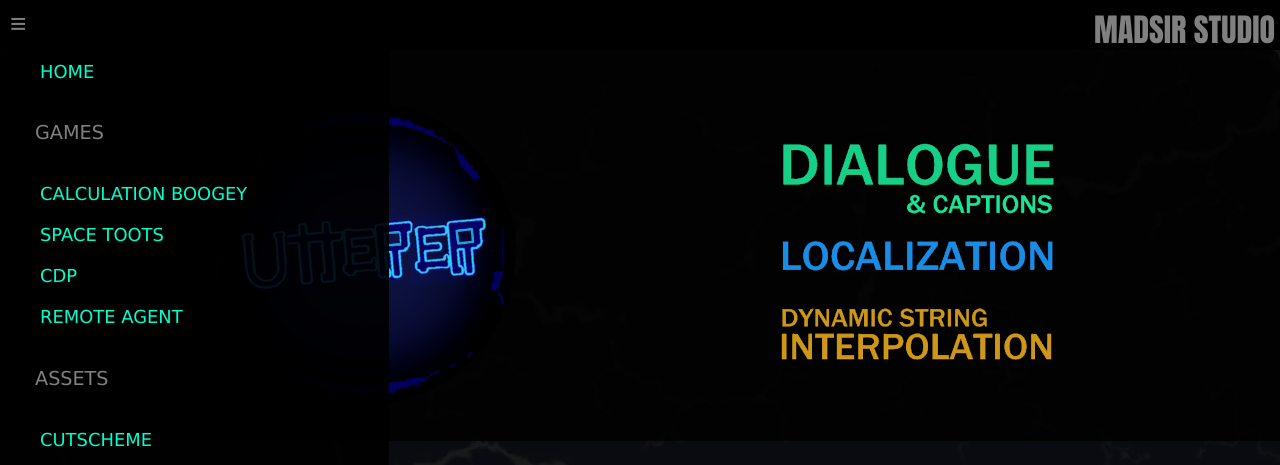
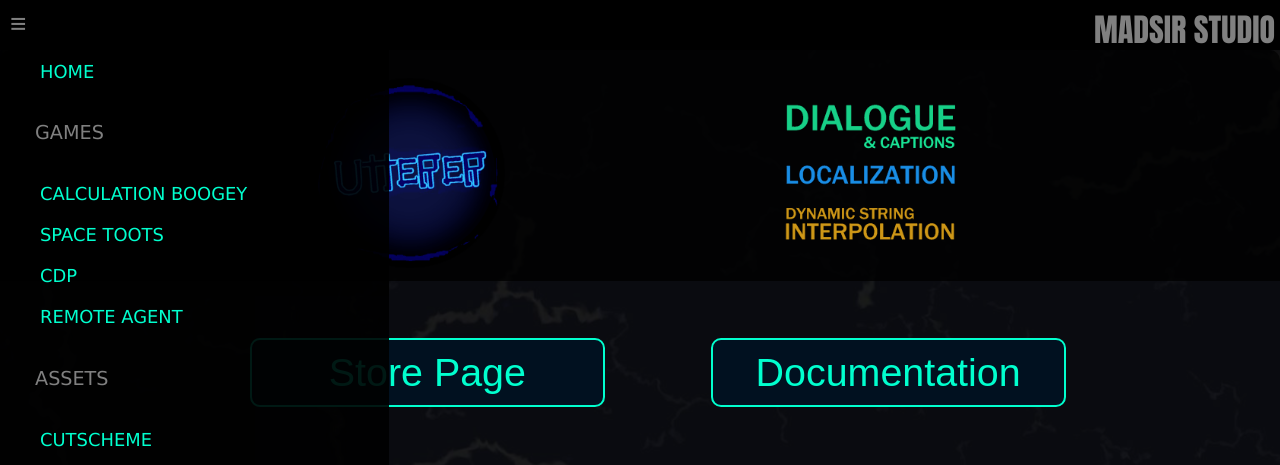
Before and after one commit to Madsir/madsirstudio.github.io, a Jekyll site: the page built from utterer/index.html, in a window 1280 px wide and 1400 px high. Shown: the top 465 px of the window. Built offline with Jekyll 4.4.1, drawn with Linux system fonts in a browser that asks for light colours; grey boxes are pictures that could not be loaded.

Commit message:
Update index.html

```diff
--- a/utterer/index.html
+++ b/utterer/index.html
@@ -29,10 +29,10 @@
 margin-left: 15%;
 margin-right: 15%;
 }
-.iconic .bonter {
-margin-top: 2%;
-margin-bottom: 2%;
-width: 48%;
+.bonter {
+  width: 30%;
+ margin-right:5%;
+ margin-left:5%;
 }
 .iconic .bonter img{
   width: 55%;
```
